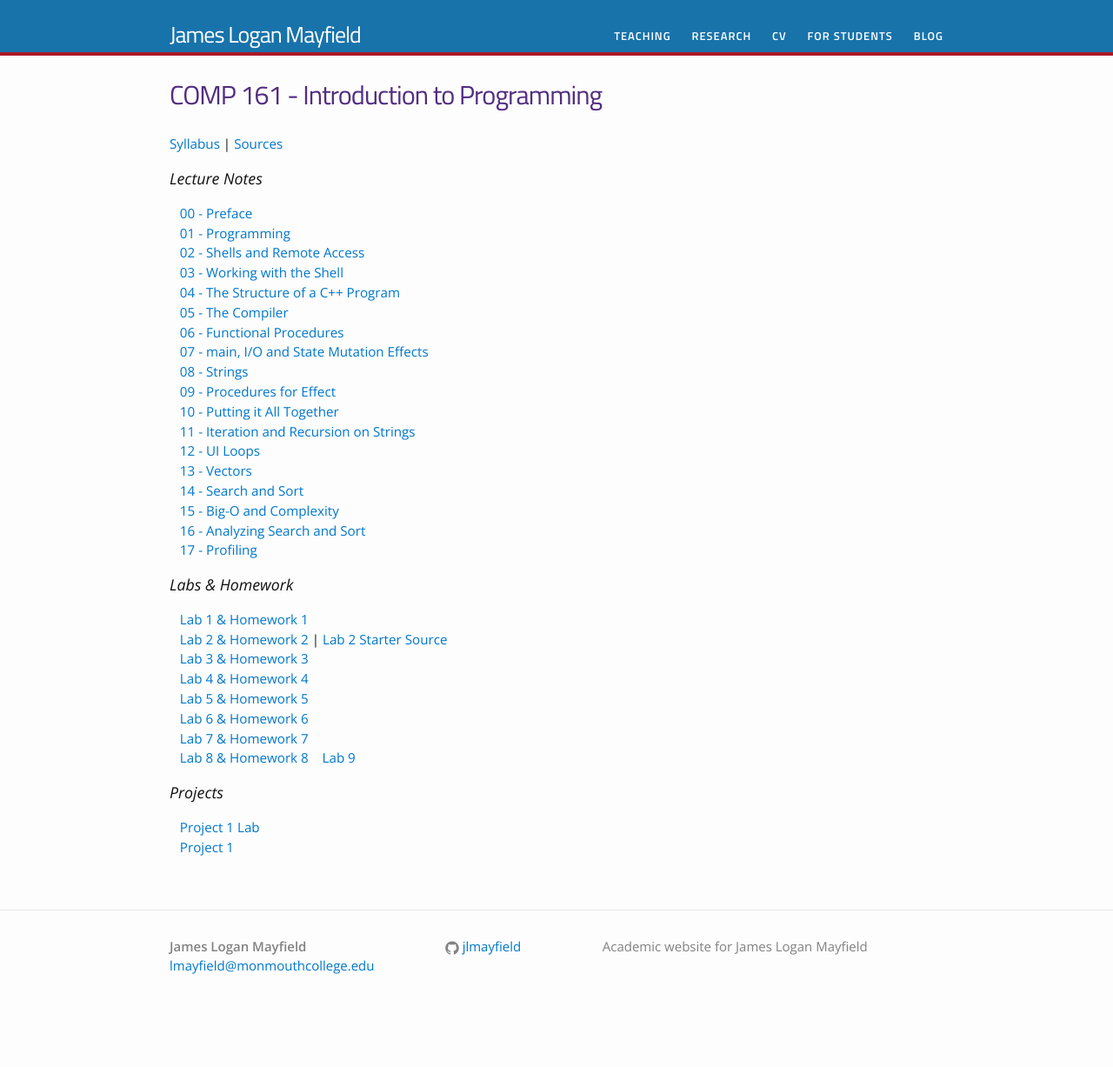
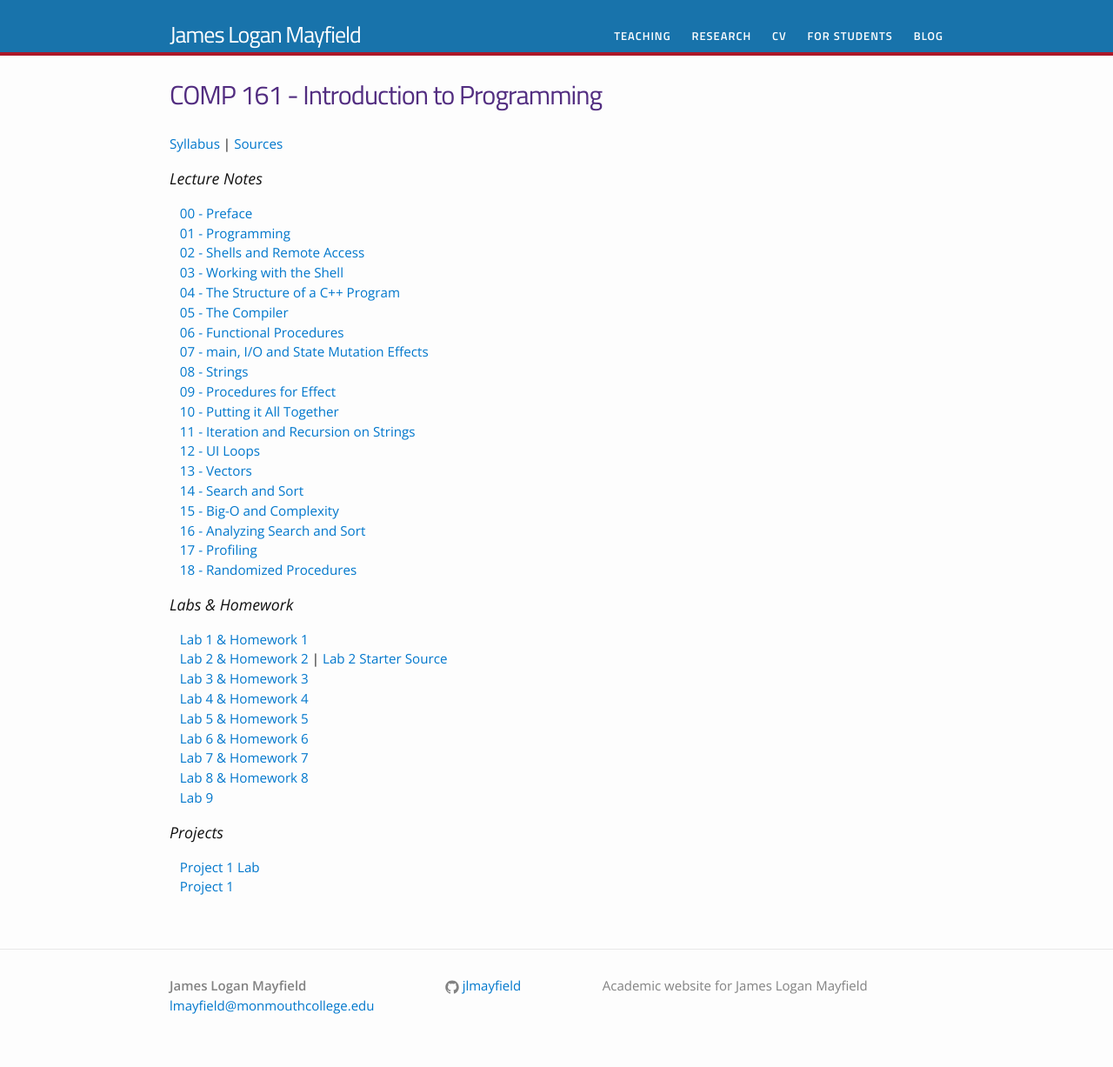
Before and after one commit to jlmayfield/jlmayfield.github.io, a Jekyll site: the page built from teaching/comp161.md, in a window 1280 px wide. Shown: the whole page at 87% size. Built offline with Jekyll 4.4.1, drawn with Linux system fonts in a browser that asks for light colours; before the commit the page ends 1182 px from its top, so only the background shows below that.

Commit message:
added c161 sp17 ln18

```diff
--- a/teaching/comp161.md
+++ b/teaching/comp161.md
@@ -27,6 +27,7 @@
 &nbsp;&nbsp;&nbsp;[15 - Big-O and Complexity](/teaching/COMP161/notes/comp161-lectureNotes-15.pdf)
 &nbsp;&nbsp;&nbsp;[16 - Analyzing Search and Sort](/teaching/COMP161/notes/comp161-lectureNotes-16.pdf)
 &nbsp;&nbsp;&nbsp;[17 - Profiling ](/teaching/COMP161/notes/comp161-lectureNotes-17.pdf)
+&nbsp;&nbsp;&nbsp;[18 - Randomized Procedures](/teaching/COMP161/notes/comp161-lectureNotes-18.pdf)
 
 ### Labs & Homework
 
```
Also changed, not shown: 1 other file.
